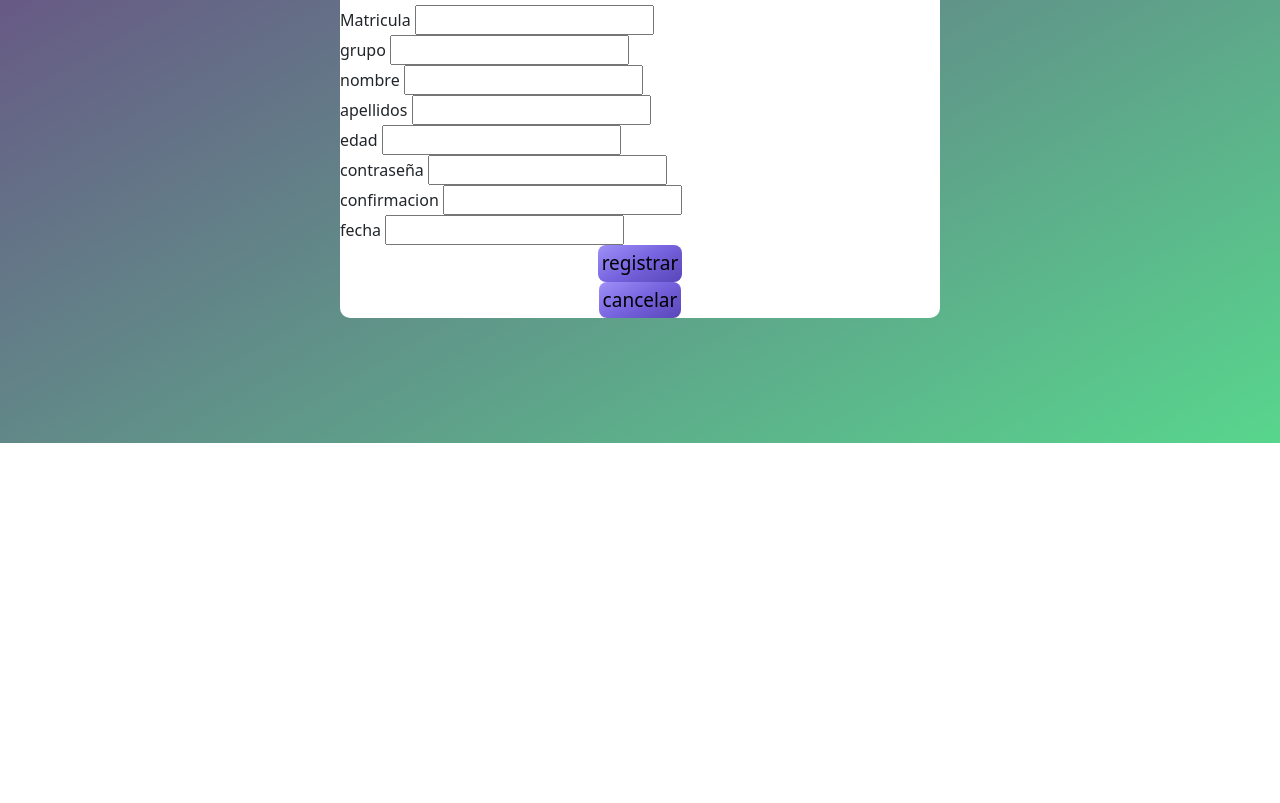
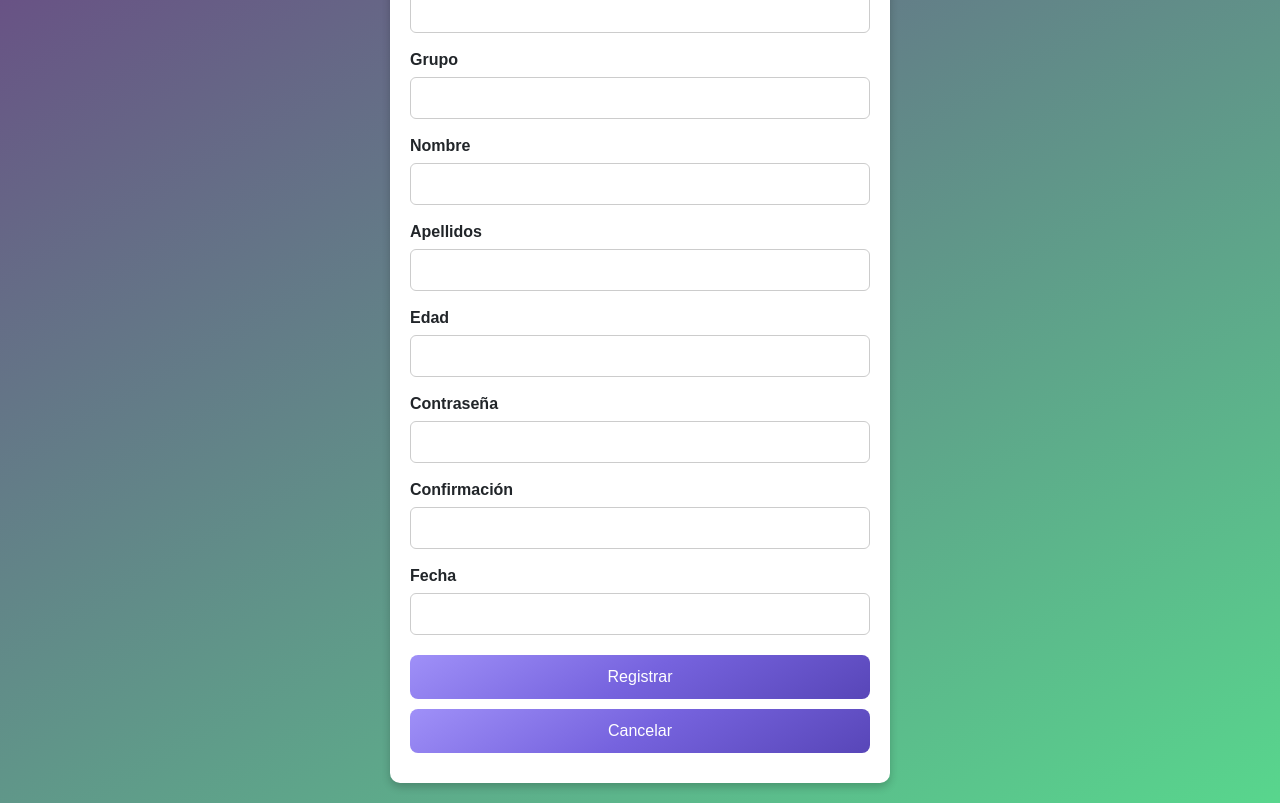
Before and after one commit to talleres173/web, a plain HTML site: page iniciar.html in a window 1280 px wide. Shown: the part 357-1160 px from the top of the page. Before the commit the page ends 800 px from the top, so only its background shows below. Drawn offline with Linux system fonts and the light colour scheme.

Commit message:
Add files via upload

```diff
--- a/diseñoiniciar.css
+++ b/diseñoiniciar.css
@@ -1,92 +1,111 @@
-.imagen
-{
-
-	width: 98%;
-	height: 35%;
-	font-size: 10px;
-	margin-left: 10px;
+/* Imagen de bienvenida */
+.imagen {
+  width: 100%;
+  height: auto;
+  max-height: 200px;
+  object-fit: cover;
+  margin: 10px auto;
   padding: 10px;
   border-radius: 20px;
+  display: block;
 }
 
-body
-{
+/* Fondo general */
+body {
   margin: 0;
   padding: 0;
   background: linear-gradient(150deg, #6C3483, #58d68D);
-	height: 100vh;
+  font-family: Arial, sans-serif;
+  min-height: 100vh;
+  display: flex;
+  justify-content: center;
+  align-items: center;
+  flex-direction: column;
 }
 
-h1
-{
+/* Título */
+h1 {
   text-align: center;
-	font-size: 10;
+  font-size: 24px;
   color: #000000;
+  margin-bottom: 20px;
 }
 
-
-.contenedor .cajas
-{
-	height: 30px;
-	width: 100%;
+/* Contenedor del formulario */
+.formulario {
+  width: 90%;
+  max-width: 500px;
+  background: white;
+  border-radius: 10px;
+  padding: 30px 20px;
+  box-shadow: 0 4px 8px rgba(0, 0, 0, 0.2);
+  margin: 20px auto;
 }
 
-
-button
-{
-	border: 0;
-
-	background-image: linear-gradient(150deg,#9F90F8,#7663DE, #5846B8);
-	border-radius: 8px;
-	color: #000000;
+/* Etiquetas e inputs */
+.cajas {
   display: flex;
-	font-size: 19px;
-	padding: 4px;
-	cursor: pointer;
-	transition: .3s;
-
+  flex-direction: column;
+  margin-bottom: 15px;
 }
 
-button span
-{
-	background-color: #111111;
-	padding: 16px 24px;
-	border-radius: 6px;
-	transition: .3s;
+.cajas label {
+  margin-bottom: 5px;
+  font-weight: bold;
 }
 
-button hover span
-{
-	background: none;
-}
-button:active
-{
-	transform: scale(0.9);
-
+.cajas input {
+  padding: 8px;
+  border: 1px solid #ccc;
+  border-radius: 6px;
+  font-size: 16px;
+  width: 100%;
+  box-sizing: border-box;
 }
 
-
-
-.formulario
-{
-	position: absolute;
-	top: 60%;
-	left: 50%;
-	transform: translate(-50%, -50%);
-	width: 600px;
-	background: white;
-	border-radius: 10px;
-}
-.formulario h1
-{
-	text-align: center;
-	padding: 0 0 20px 0;
-	border-bottom: 1px solid silver;
+/* Botones */
+.botones {
+  display: flex;
+  flex-direction: column;
+  gap: 10px;
+  margin-top: 20px;
 }
 
-.formulario from
-{
-	padding: 0 30px;
-	box-sizing: border-box;
+.botones button {
+  border: none;
+  padding: 10px;
+  font-size: 16px;
+  background-image: linear-gradient(150deg, #9F90F8, #7663DE, #5846B8);
+  color: white;
+  border-radius: 8px;
+  cursor: pointer;
+  transition: transform 0.3s;
+}
 
+.botones button:hover {
+  background-image: linear-gradient(150deg, #7663DE, #9F90F8);
 }
+
+button:active {
+  transform: scale(0.95);
+}
+
+/* RESPONSIVE: Ajustes para pantallas pequeñas */
+@media (max-width: 480px) {
+  .formulario {
+    padding: 20px 15px;
+  }
+
+  h1 {
+    font-size: 20px;
+  }
+
+  .cajas input {
+    font-size: 14px;
+  }
+
+  .botones button {
+    font-size: 14px;
+    padding: 8px;
+  }
+}
--- a/iniciar.html
+++ b/iniciar.html
@@ -1,84 +1,76 @@
 <!DOCTYPE html>
-<html>
+<html lang="es">
 <head>
-	<meta charset="utf-8">
-	<meta name="viewport" content="width=device-width, initial-scale=1">
-	<link rel="stylesheet" type="text/css" href="bootstrap/css/bootstrap.min.css">
-	<link rel="stylesheet" type="text/css" href="diseñoiniciar.css">
+  <meta charset="utf-8" />
+  <meta name="viewport" content="width=device-width, initial-scale=1" />
+  <link rel="stylesheet" href="bootstrap/css/bootstrap.min.css" />
+  <link rel="stylesheet" href="diseñoiniciar.css" />
 
-	<title></title>
+  <title>Registro</title>
   <style>
     #btnEnter { display: none; }
   </style>
-
 </head>
 <body>
- <img src="imagen1.JPG" class="imagen" alt="Imagen de bienvenida">
+  <img src="imagen1.JPG" class="imagen" alt="Imagen de bienvenida" />
+
   <div class="formulario">
-	<h1>
-		Introduzca los datos
-	</h1>
-	<div class="contenedor">
+    <h1>Introduzca los datos</h1>
 
     <form method="post" action="registrar2.php" onsubmit="mostrarBotonEnter(event)">
-
-
+      <div class="contenedor">
         <div class="cajas">
-		<label for="matricula">Matricula</label>
-		<input type="text" name="matricula" id="matricula" required>
+          <label for="matricula">Matrícula</label>
+          <input type="text" name="matricula" id="matricula" required />
         </div>
 
         <div class="cajas">
-		<label for="grupo">grupo</label>
-		<input type="text" name="grupo" id="grupo" required>
+          <label for="grupo">Grupo</label>
+          <input type="text" name="grupo" id="grupo" required />
         </div>
 
         <div class="cajas">
-		<label for="nombre">nombre</label>
-		<input type="text" name="nombre" id="nombre" required>
+          <label for="nombre">Nombre</label>
+          <input type="text" name="nombre" id="nombre" required />
         </div>
 
         <div class="cajas">
-		<label for="apellidos">apellidos</label>
-		<input type="text" name="apellidos" id="apellidos" required>
+          <label for="apellidos">Apellidos</label>
+          <input type="text" name="apellidos" id="apellidos" required />
         </div>
 
         <div class="cajas">
-		<label for="edad">edad</label>
-		<input type="text" name="edad" id="edad" required>
+          <label for="edad">Edad</label>
+          <input type="text" name="edad" id="edad" required />
         </div>
 
         <div class="cajas">
-		<label for="contraseña">contraseña</label>
-		<input type="password" name="contraseña" id="contraseña" required>
-
+          <label for="contraseña">Contraseña</label>
+          <input type="password" name="contraseña" id="contraseña" required />
         </div>
 
         <div class="cajas">
-		<label for="confirmación">confirmacion</label>
-		<input type="password" name="confirmación" id="confirmación" required>
-
+          <label for="confirmación">Confirmación</label>
+          <input type="password" name="confirmación" id="confirmación" required />
         </div>
 
         <div class="cajas">
-		<label for="fecha">fecha</label>
-		<input type="text" name="fecha" id="fecha" required>
+          <label for="fecha">Fecha</label>
+          <input type="text" name="fecha" id="fecha" required />
         </div>
 
+        <div class="botones">
+          <button type="submit">Registrar</button>
+          <button type="button" id="btnEnter" onclick="window.location.href='conoce.html'">Enter</button>
+          <button type="reset">Cancelar</button>
         </div>
-
-		<center>
-		<button type="submit">registrar</button>
-      <button type="button" id="btnEnter" onclick="window.location.href='conoce.html'">Enter</button>
-
-		<button type="reset">cancelar</button></center>
-
+      </div>
     </form>
   </div>
 
   <script>
     function mostrarBotonEnter(event) {
-  event.preventDefault(); // Evita envío tradicional
+      event.preventDefault();
       const form = event.target;
       const formData = new FormData(form);
 
@@ -89,8 +81,6 @@ function mostrarBotonEnter(event) {
       .then(response => response.text())
       .then(text => {
         console.log('Respuesta del servidor:', text);
-
-    // Aquí puedes ajustar según lo que devuelve registrar2.php
         if (text.toLowerCase().includes('ok')) {
           document.getElementById('btnEnter').style.display = 'inline-block';
           alert('¡Ingreso exitoso! Ahora puedes presionar "Enter".');
@@ -104,8 +94,5 @@ function mostrarBotonEnter(event) {
       });
     }
   </script>
-
-
-
 </body>
 </html>
```
Lines whose indentation alone changed are shown as unchanged.
